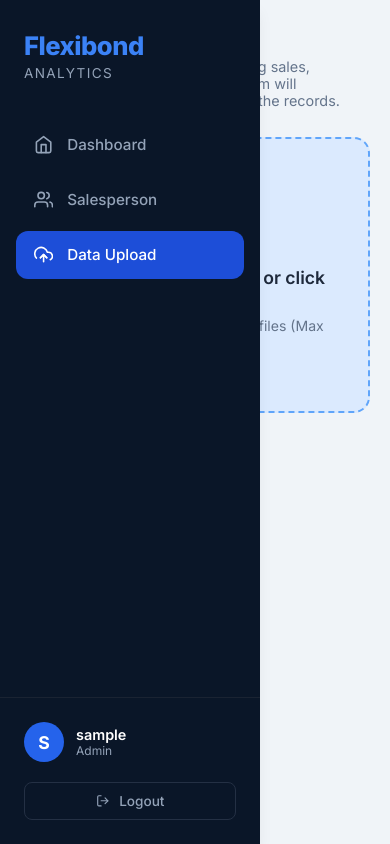
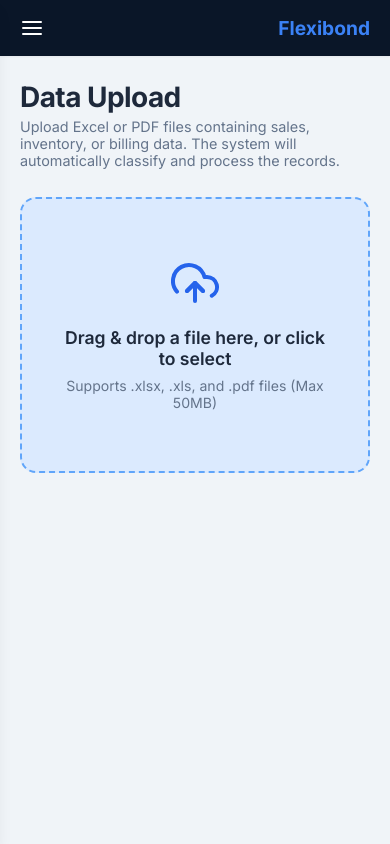
Before and after one commit to Manan246/Flexibond_Frontend, a React app: page /upload in a window 390 px wide. Built offline with nearby package versions, Linux system fonts and the light colour scheme; sample sign-in values are in the browser's storage; the HTML template or start-up script is replaced by a standard one.

Commit message:
mobile view

```diff
--- a/src/App.jsx
+++ b/src/App.jsx
@@ -1,7 +1,8 @@
-import React from 'react';
+import React, { useState } from 'react';
 import { BrowserRouter, Routes, Route, Navigate, Outlet } from 'react-router-dom';
 import { ToastContainer } from 'react-toastify';
 import 'react-toastify/dist/ReactToastify.css';
+import { FiMenu } from 'react-icons/fi';
 
 import Sidebar from './components/Sidebar';
 import Login from './pages/Login';
@@ -12,14 +13,27 @@ import Salesperson from './pages/Salesperson';
 // Auth Guard component
 const PrivateRoute = () => {
   const token = localStorage.getItem('flexibond_token');
+  const [isSidebarOpen, setIsSidebarOpen] = useState(false);
 
   if (!token) {
     return <Navigate to="/login" replace />;
   }
 
+  const toggleSidebar = () => setIsSidebarOpen(!isSidebarOpen);
+
   return (
-    <div className="app-layout">
-      <Sidebar />
+    <div className={`app-layout ${isSidebarOpen ? 'sidebar-open' : ''}`}>
+      <header className="mobile-header">
+        <button className="menu-toggle" onClick={toggleSidebar}>
+          <FiMenu />
+        </button>
+        <div className="mobile-logo">Flexibond</div>
+      </header>
+
+      <Sidebar isOpen={isSidebarOpen} onClose={() => setIsSidebarOpen(false)} />
+
+      {isSidebarOpen && <div className="sidebar-backdrop" onClick={() => setIsSidebarOpen(false)}></div>}
+
       <main className="main-content">
         <Outlet />
       </main>
--- a/src/components/ChartCard.jsx
+++ b/src/components/ChartCard.jsx
@@ -1,9 +1,12 @@
 import React from 'react';
 
-const ChartCard = ({ title, children, fullWidth }) => {
+const ChartCard = ({ title, children, fullWidth, extra }) => {
   return (
     <div className={`chart-card ${fullWidth ? 'full-width' : ''}`}>
-      <h3>{title}</h3>
+      <div style={{ display: 'flex', justifyContent: 'space-between', alignItems: 'center', marginBottom: '1.25rem' }}>
+        <h3 style={{ margin: 0 }}>{title}</h3>
+        {extra}
+      </div>
       <div style={{ position: 'relative', height: '300px', width: '100%' }}>
         {children}
       </div>
--- a/src/components/Sidebar.jsx
+++ b/src/components/Sidebar.jsx
@@ -3,33 +3,34 @@ import { NavLink, useNavigate } from 'react-router-dom';
 import { FiHome, FiUploadCloud, FiUsers, FiLogOut } from 'react-icons/fi';
 import './Sidebar.css';
 
-const Sidebar = () => {
+const Sidebar = ({ isOpen, onClose }) => {
   const navigate = useNavigate();
   const user = JSON.parse(localStorage.getItem('flexibond_user') || '{}');
 
   const handleLogout = () => {
     localStorage.removeItem('flexibond_token');
     localStorage.removeItem('flexibond_user');
+    if (onClose) onClose();
     navigate('/login');
   };
 
   return (
-    <aside className="sidebar">
+    <aside className={`sidebar ${isOpen ? 'open' : ''}`}>
       <div className="sidebar-header">
         <h2>Flexibond</h2>
         <p>Analytics</p>
       </div>
 
       <nav className="sidebar-nav">
-        <NavLink to="/dashboard" className={({ isActive }) => `nav-item ${isActive ? 'active' : ''}`}>
+        <NavLink to="/dashboard" onClick={onClose} className={({ isActive }) => `nav-item ${isActive ? 'active' : ''}`}>
           <FiHome className="nav-icon" />
           <span>Dashboard</span>
         </NavLink>
-        <NavLink to="/salesperson" className={({ isActive }) => `nav-item ${isActive ? 'active' : ''}`}>
+        <NavLink to="/salesperson" onClick={onClose} className={({ isActive }) => `nav-item ${isActive ? 'active' : ''}`}>
           <FiUsers className="nav-icon" />
           <span>Salesperson</span>
         </NavLink>
-        <NavLink to="/upload" className={({ isActive }) => `nav-item ${isActive ? 'active' : ''}`}>
+        <NavLink to="/upload" onClick={onClose} className={({ isActive }) => `nav-item ${isActive ? 'active' : ''}`}>
           <FiUploadCloud className="nav-icon" />
           <span>Data Upload</span>
         </NavLink>
--- a/src/index.css
+++ b/src/index.css
@@ -216,7 +216,7 @@ body {
   border-radius: var(--radius-md);
   border: 1px solid var(--border-color);
   box-shadow: var(--shadow-sm);
-  overflow: hidden;
+  overflow-x: auto;
 }
 .data-table {
   width: 100%;
@@ -358,7 +358,9 @@ body {
   background: var(--bg-card);
   border-radius: var(--radius-xl);
   padding: 48px;
-  width: 420px;
+  width: 100%;
+  max-width: 420px;
+  margin: 0 20px;
   box-shadow: var(--shadow-lg);
 }
 .login-card .logo-section {
@@ -530,13 +532,111 @@ body {
 .no-data h3 { font-size: 1.1rem; font-weight: 600; color: var(--text-secondary); margin-bottom: 6px; }
 .no-data p { font-size: 0.88rem; }
 
+/* Salesperson Layout */
+.salesperson-layout {
+  display: grid;
+  grid-template-columns: 320px 1fr;
+  gap: 24px;
+}
+
+.salesperson-list-container {
+  background: var(--bg-card);
+  border-radius: var(--radius-md);
+  border: 1px solid var(--border-color);
+  overflow: hidden;
+  display: flex;
+  flex-direction: column;
+  height: calc(100vh - 140px);
+}
+
+.salesperson-details-container {
+  overflow-y: auto;
+  height: calc(100vh - 140px);
+  padding-right: 10px;
+}
+
+@media (max-width: 992px) {
+  .salesperson-layout {
+    grid-template-columns: 1fr;
+  }
+  .salesperson-list-container,
+  .salesperson-details-container {
+    height: auto;
+    overflow: visible;
+  }
+}
+
+
+/* Mobile Header & Sidebar styles */
+.mobile-header {
+  display: none;
+  align-items: center;
+  justify-content: space-between;
+  padding: 16px 20px;
+  background: var(--navy-900);
+  color: #fff;
+  position: fixed;
+  top: 0;
+  left: 0;
+  right: 0;
+  z-index: 90;
+  box-shadow: var(--shadow-sm);
+}
+
+.menu-toggle {
+  background: transparent;
+  border: none;
+  color: #fff;
+  font-size: 1.5rem;
+  cursor: pointer;
+  display: flex;
+  align-items: center;
+}
+
+.mobile-logo {
+  font-weight: 700;
+  font-size: 1.2rem;
+  color: var(--primary-400);
+}
+
+.sidebar-backdrop {
+  position: fixed;
+  top: 0;
+  left: 0;
+  right: 0;
+  bottom: 0;
+  background: rgba(0, 0, 0, 0.5);
+  z-index: 95;
+  backdrop-filter: blur(2px);
+}
+
 /* Responsive */
 @media (max-width: 1200px) {
   .charts-grid { grid-template-columns: 1fr; }
   .result-cards { grid-template-columns: repeat(2, 1fr); }
 }
+
 @media (max-width: 768px) {
-  .main-content { margin-left: 0; padding: 20px; }
+  .mobile-header { display: flex; }
+  .main-content { margin-left: 0; padding: 80px 20px 20px; } /* 80px top padding for mobile header */
+
+  .sidebar {
+    transform: translateX(-100%);
+    transition: transform 0.3s ease;
+    z-index: 100;
+  }
+
+  .sidebar.open {
+    transform: translateX(0);
+  }
+
   .kpi-grid { grid-template-columns: repeat(2, 1fr); }
   .salesperson-grid { grid-template-columns: 1fr; }
 }
+
+@media (max-width: 480px) {
+  .kpi-grid { grid-template-columns: 1fr; }
+  .result-cards { grid-template-columns: 1fr; }
+  .filter-bar { flex-direction: column; align-items: stretch; }
+  .filter-bar select, .filter-bar input { width: 100%; }
+}
--- a/src/pages/Dashboard.jsx
+++ b/src/pages/Dashboard.jsx
@@ -19,6 +19,7 @@ const Dashboard = () => {
   const [filters, setFilters] = useState({
     startDate: '', endDate: '', salesperson: '', category: '', state: ''
   });
+  const [trendGroupBy, setTrendGroupBy] = useState('day');
   const [filterOptions, setFilterOptions] = useState({});
   const [data, setData] = useState({
     summary: null,
@@ -37,7 +38,7 @@ const Dashboard = () => {
         customersRes, catRes, geoRes, filtersRes
       ] = await Promise.all([
         getDashboardSummary(filters),
-        getRevenueTrend({ ...filters, groupBy: 'month' }),
+        getRevenueTrend({ ...filters, groupBy: trendGroupBy }),
         getTopProducts({ ...filters, limit: 10 }),
         getTopCustomers({ ...filters, limit: 5 }),
         getCategoryBreakdown(),
@@ -63,7 +64,7 @@ const Dashboard = () => {
 
   useEffect(() => {
     fetchData();
-  }, [filters]);
+  }, [filters, trendGroupBy]);
 
   const handleFilterChange = (newFilters, clear = false) => {
     if (clear) {
@@ -178,7 +179,46 @@ const Dashboard = () => {
       )}
 
       <div className="charts-grid">
-        <ChartCard title="Revenue Trend" fullWidth>
+        <ChartCard
+          title="Revenue Trend"
+          fullWidth
+          extra={
+            <div style={{ display: 'flex', gap: '8px' }}>
+              <button
+                onClick={() => setTrendGroupBy('day')}
+                className={`toggle-btn ${trendGroupBy === 'day' ? 'active' : ''}`}
+                style={{
+                  padding: '6px 12px',
+                  fontSize: '0.85rem',
+                  borderRadius: '6px',
+                  border: '1px solid var(--border-color)',
+                  backgroundColor: trendGroupBy === 'day' ? 'var(--primary-600)' : 'var(--bg-card)',
+                  color: trendGroupBy === 'day' ? '#fff' : 'var(--text-primary)',
+                  cursor: 'pointer',
+                  fontWeight: 500
+                }}
+              >
+                Days
+              </button>
+              <button
+                onClick={() => setTrendGroupBy('month')}
+                className={`toggle-btn ${trendGroupBy === 'month' ? 'active' : ''}`}
+                style={{
+                  padding: '6px 12px',
+                  fontSize: '0.85rem',
+                  borderRadius: '6px',
+                  border: '1px solid var(--border-color)',
+                  backgroundColor: trendGroupBy === 'month' ? 'var(--primary-600)' : 'var(--bg-card)',
+                  color: trendGroupBy === 'month' ? '#fff' : 'var(--text-primary)',
+                  cursor: 'pointer',
+                  fontWeight: 500
+                }}
+              >
+                Months
+              </button>
+            </div>
+          }
+        >
           <Line data={trendChartData} options={{ maintainAspectRatio: false }} />
         </ChartCard>
 
--- a/src/pages/Salesperson.jsx
+++ b/src/pages/Salesperson.jsx
@@ -54,9 +54,9 @@ const Salesperson = () => {
         <p>Analyze performance, top customers, and product focus across the sales team.</p>
       </div>
 
-      <div style={{ display: 'grid', gridTemplateColumns: '320px 1fr', gap: '24px' }}>
+      <div className="salesperson-layout">
         {/* Left Sidebar - List */}
-        <div style={{ background: 'var(--bg-card)', borderRadius: 'var(--radius-md)', border: '1px solid var(--border-color)', overflow: 'hidden', display: 'flex', flexDirection: 'column', height: 'calc(100vh - 140px)' }}>
+        <div className="salesperson-list-container">
           <div style={{ padding: '16px', borderBottom: '1px solid var(--border-color)', background: 'var(--bg-light)' }}>
             <h3 style={{ fontSize: '0.95rem', fontWeight: 600 }}>Leaderboard</h3>
           </div>
@@ -96,13 +96,13 @@ const Salesperson = () => {
         </div>
 
         {/* Right Content - Details */}
-        <div style={{ overflowY: 'auto', height: 'calc(100vh - 140px)', paddingRight: '10px' }}>
+        <div className="salesperson-details-container">
           {detailsLoading ? (
              <div className="loading-container" style={{ minHeight: '400px' }}><div className="spinner"></div></div>
           ) : details ? (
             <>
               {/* Top Stats */}
-              <div className="kpi-grid" style={{ gridTemplateColumns: 'repeat(4, 1fr)' }}>
+              <div className="kpi-grid">
                 <div className="kpi-card">
                   <div className="kpi-label">Total Revenue</div>
                   <div className="kpi-value">{formatCurrency(details.stats.totalRevenue)}</div>
```
Also changed, not shown: 1 other file (tests, documents, lock files or other folders).
